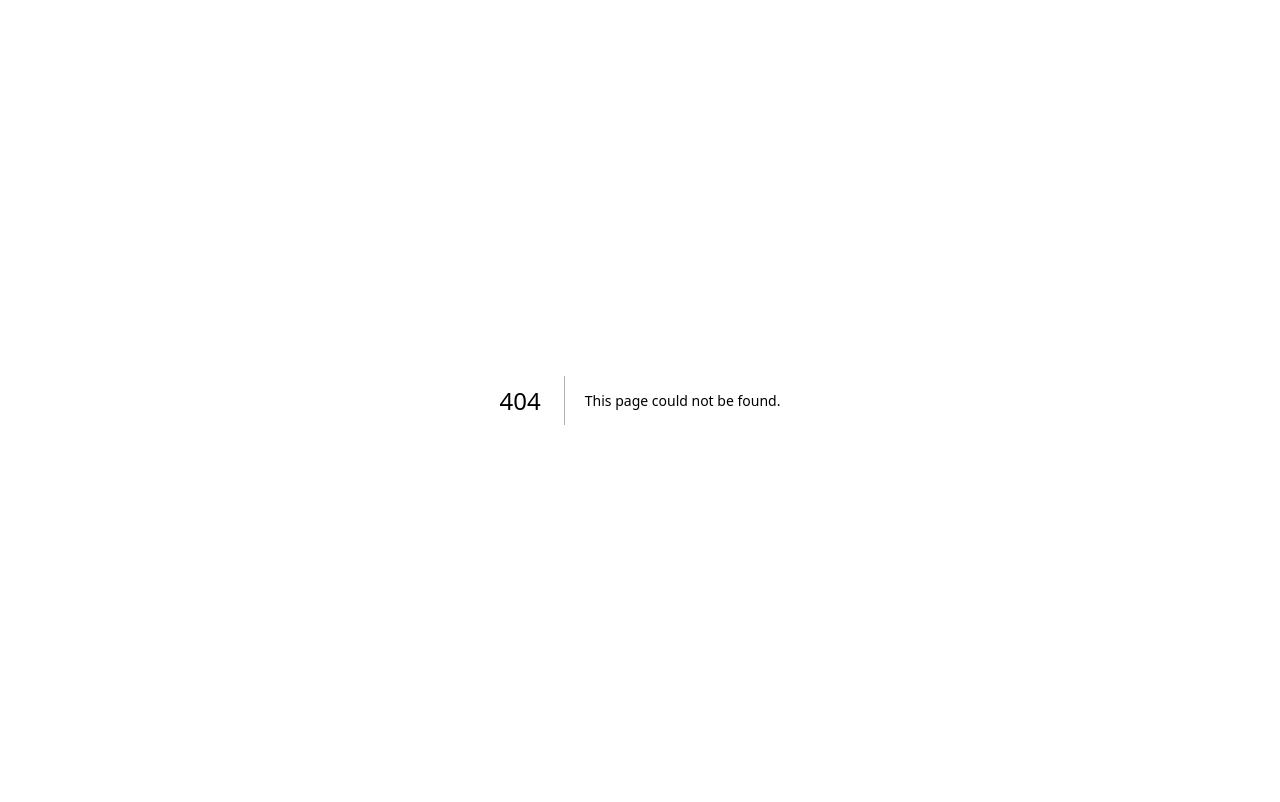
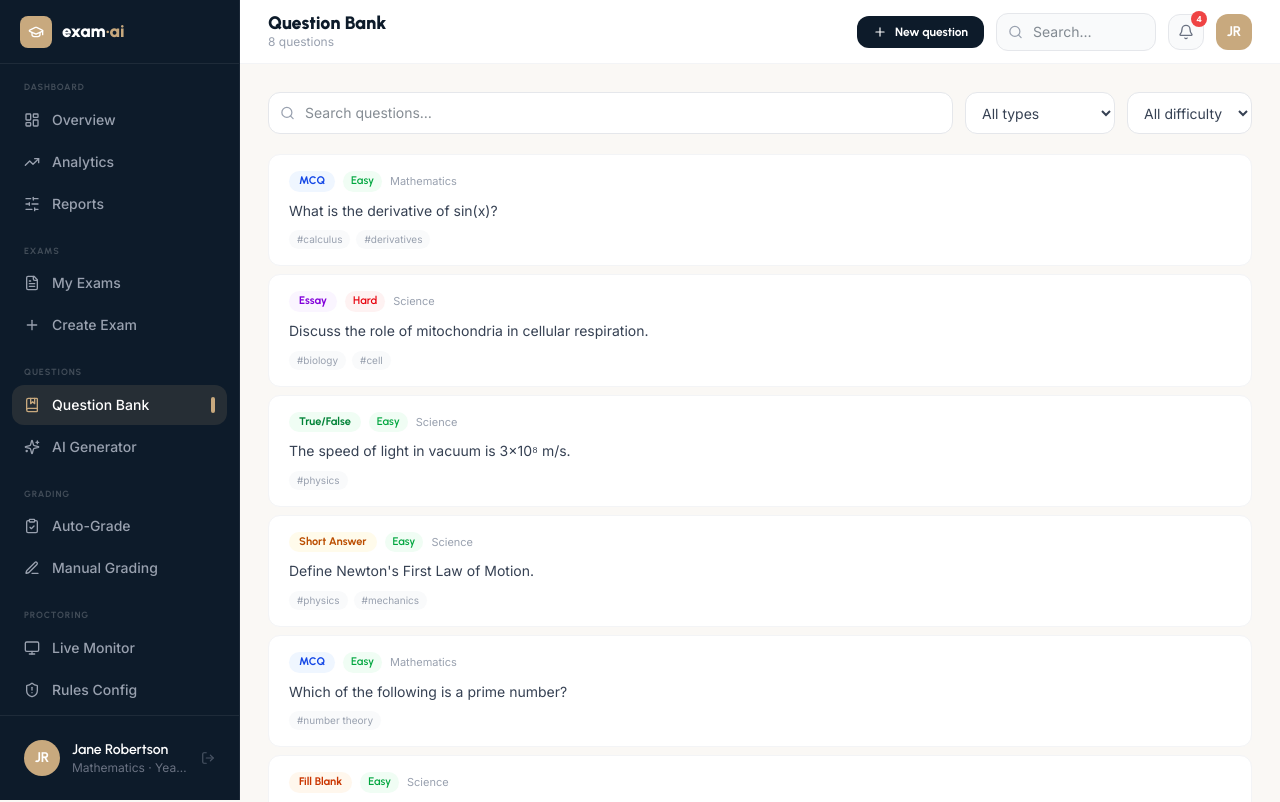
Before and after one commit to phornsinet1302/online_exam, a Next.js app in the folder frontend/: page /dashboard/questions in a window 1280 px wide. Before the commit this address had no page. Shown: the top 802 px of the page. Built offline with nearby package versions, Linux system fonts and the light colour scheme.

Commit message:
Add teacher question bank screen route

```diff
--- /dev/null
+++ b/frontend/src/app/(dashboard)/dashboard/questions/page.tsx
@@ -0,0 +1,5 @@
+import { QuestionBank } from "../../../App";
+
+export default function QuestionsPage() {
+  return <QuestionBank />;
+}
```
